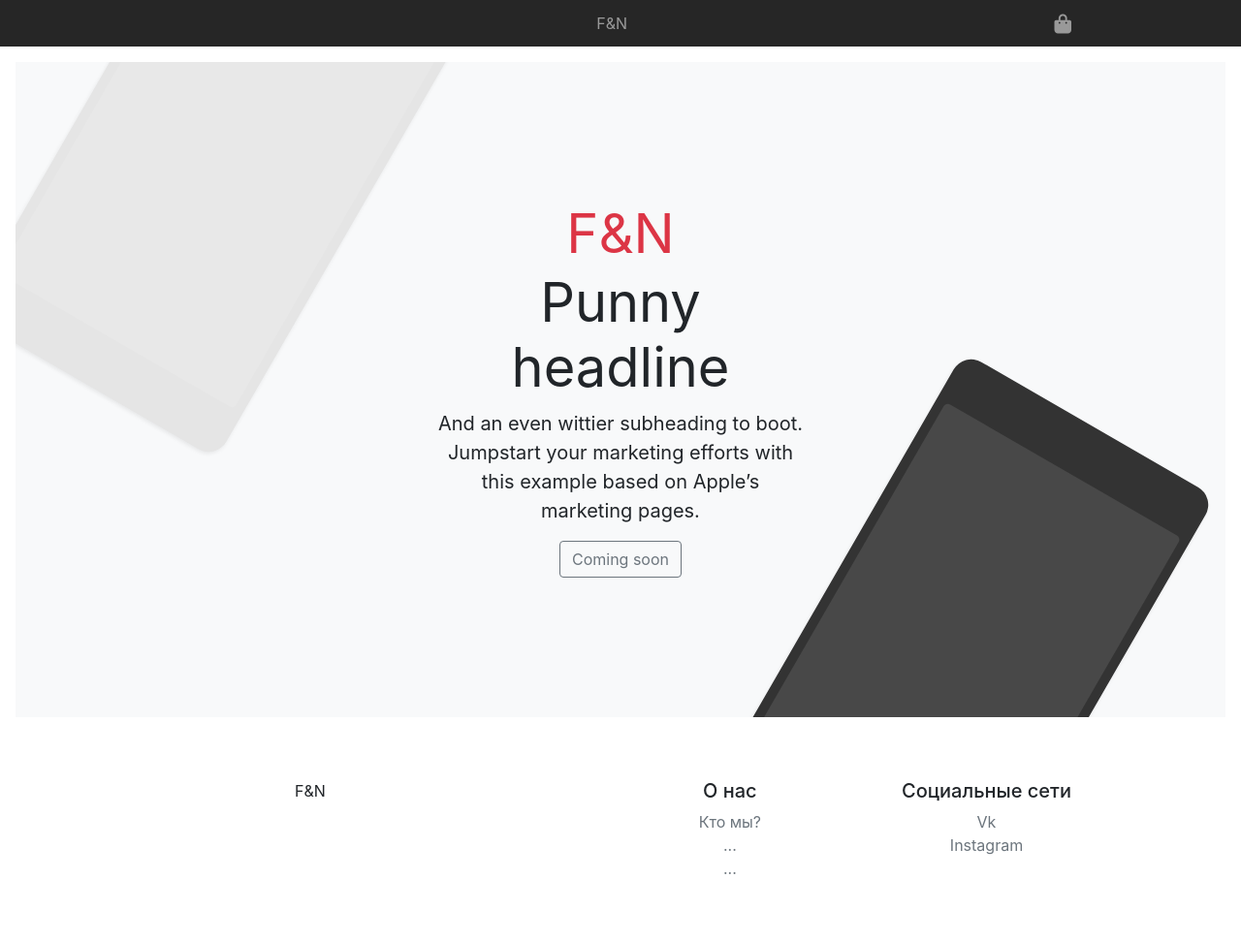
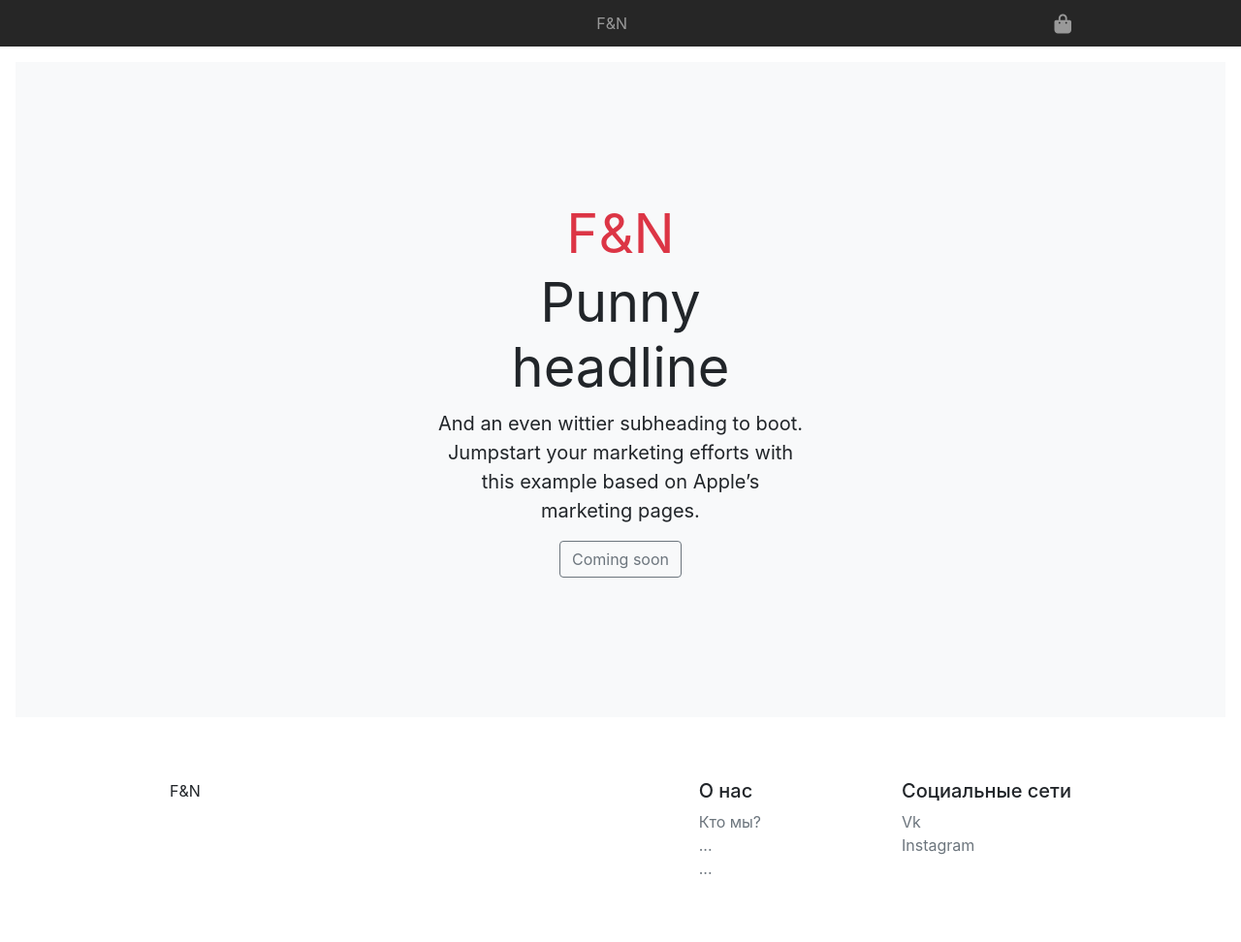
Before and after one commit to farit2000/FandN, a Django app: page / in a window 1280 px wide. Shown: the whole page at 97% size. Run offline with Django 3.2, Linux system fonts and the light colour scheme; data that the repository does not hold is empty; some libraries are stand-ins or nearby versions.

Commit message:
clear code, fix come small mistakes

```diff
--- a/shop/cart.py
+++ b/shop/cart.py
@@ -13,13 +13,13 @@ class Cart:
     def add(self, product, quantity):
         product_id = str(product.id)
         if product_id not in self.cart:
-            self.cart[product_id] = {'quantity': quantity,
+            self.cart[product_id] = {'quantity': int(quantity),
                                      'name': product.name,
-                                     'price': str(product.price),
+                                     'price': int(product.price),
                                      'main_image': str(product.images.first().image)}
         else:
             prev_quantity = self.cart[product_id]['quantity']
-            self.cart[product_id]['quantity'] = str(int(prev_quantity) + int(quantity))
+            self.cart[product_id]['quantity'] = int(prev_quantity) + int(quantity)
         self.save()
 
     def reduce(self, product):
--- a/shop/models.py
+++ b/shop/models.py
@@ -14,6 +14,7 @@ class Client(models.Model):
         return "%s %s" % (self.first_name, self.last_name)
 
 
+# Add index to slug and remove null from attributes!
 class Product(models.Model):
     PRODUCT_CATEGORIES = [
         ('VA', 'VASE')]
--- a/shop/static/css/shop.css
+++ b/shop/static/css/shop.css
@@ -20,46 +17,6 @@
   text-decoration: none;
 }
 
-/*
- * Dummy devices (replace them with your own or something else entirely!)
- */
-
-.product-device {
-  position: absolute;
-  right: 10%;
-  bottom: -30%;
-  width: 300px;
-  height: 540px;
-  background-color: #333;
-  border-radius: 21px;
-  -webkit-transform: rotate(30deg);
-  transform: rotate(30deg);
-}
-
-.product-device::before {
-  position: absolute;
-  top: 10%;
-  right: 10px;
-  bottom: 10%;
-  left: 10px;
-  content: "";
-  background-color: rgba(255, 255, 255, .1);
-  border-radius: 5px;
-}
-
-.product-device-2 {
-  top: -25%;
-  right: auto;
-  bottom: 0;
-  left: 5%;
-  background-color: #e5e5e5;
-}
-
-
-/*
- * Extra utilities
- */
-
 .flex-equal > * {
   -ms-flex: 1;
   flex: 1;
@@ -107,30 +127,33 @@
     border-radius: 50%;
     background-clip: padding-box;
 }
-div {
-    text-align: center;
-}
+
 .minus:hover{
     background-color: #717fe0 !important;
 }
+
 .plus:hover{
     background-color: #717fe0 !important;
 }
-/*Prevent text selection*/
+
+/* Prevent text selection */
 span{
     -webkit-user-select: none;
     -moz-user-select: none;
     -ms-user-select: none;
 }
+
 input{
     border: 0;
     width: 2%;
 }
+
 input::-webkit-outer-spin-button,
 input::-webkit-inner-spin-button {
     -webkit-appearance: none;
     margin: 0;
 }
+
 input:disabled{
     background-color:white;
 }
--- /dev/null
+++ b/shop/static/js/common.js
@@ -0,0 +1,5 @@
+export function update_header() {
+    $.get(window.location.pathname, function (data) {
+        $('.dropdown').replaceWith($(data).find('.dropdown')[0]);
+    });
+}
--- a/shop/views/product_info.py
+++ b/shop/views/product_info.py
@@ -10,7 +10,6 @@ class ProductInfo(View):
     def get(self, request, slug):
         product = Product.objects.get(slug=slug)
         is_activated_btn = product in Cart(request)
-        print('get')
         return render(request, 'shop/product.html',
                       context={'product': product, 'is_activated_btn': is_activated_btn})
 
@@ -19,5 +18,4 @@ class ProductInfo(View):
         product = Product.objects.get(slug=slug)
         quantity = request.POST.get('quantity')
         cart.add(product, quantity)
-        print('post')
         return HttpResponse(status=200)
--- a/templates/shop/base.html
+++ b/templates/shop/base.html
@@ -13,32 +13,6 @@
     <script src="https://stackpath.bootstrapcdn.com/bootstrap/4.4.1/js/bootstrap.min.js"></script>
 </head>
 <body>
-    <style>
-        .counter {
-            background-color: #999;
-            color: #fff;
-        }
-
-        .bag {
-            color: #999;
-            transition: ease-in-out color .15s;
-        }
-
-        .bag:hover {
-            color: #fff;
-        }
-
-        .bag:hover .counter {
-            background-color: #fff;
-            color: #000;
-        }
-
-        .quantity {
-            position: absolute;
-            bottom: 2px;
-            left: 2px;
-        }
-    </style>
     <nav class="site-header sticky-top py-1">
         <div class="container d-flex flex-md-row justify-content-between">
             <a class="py-2"></a>
--- a/templates/shop/index.html
+++ b/templates/shop/index.html
@@ -11,32 +11,6 @@
         <div class="product-device shadow-sm d-none d-md-block"></div>
         <div class="product-device product-device-2 shadow-sm d-none d-md-block"></div>
     </div>
-{#    Поместить это в shop.css! #}
-    <style>
-        .my-bg:nth-of-type(2n+1) {
-            background-color: #343a40;
-            color: #fff;
-        }
-
-        .my-bg:nth-of-type(2n) {
-                background-color: #f8f9fa;
-                color: #343a40;
-        }
-
-        @media screen and (min-width: 768px){
-            .color-shift:nth-of-type(2n) .my-bg:nth-of-type(2n+1),
-            .color-shift:nth-of-type(2n+1) .my-bg:nth-of-type(2n) {
-                background-color: #343a40;
-                color: #fff;
-            }
-
-            .color-shift:nth-of-type(2n) .my-bg:nth-of-type(2n),
-            .color-shift:nth-of-type(2n+1) .my-bg:nth-of-type(2n+1) {
-                background-color: #f8f9fa;
-                color: #343a40;
-            }
-        }
-    </style>
     {% for product in products %}
         {% if forloop.counter0|divisibleby:2 %}
             <div class="d-md-flex flex-md-equal w-100 my-md-3 pl-md-3 color-shift">
```
Also changed, not shown: other parts of shop/static/css/shop.css (+64 -4 lines), shop/static/js/product.js (added, +16 -0 lines), templates/shop/product.html (+8 -37 lines), 1 other file.
